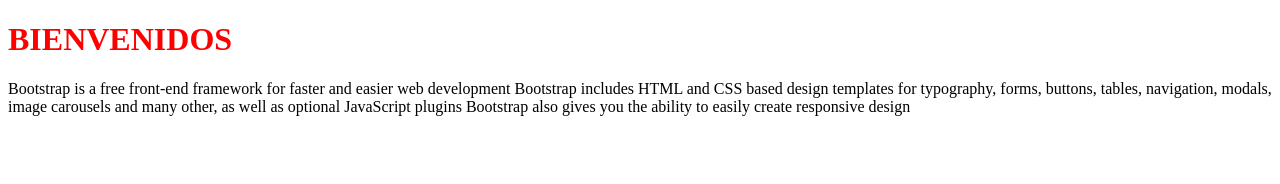
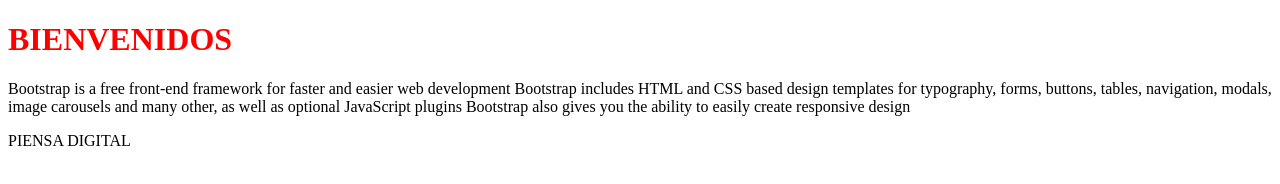
Before and after one commit to hernancucalon/clase175, a plain HTML site: page index.html in a window 1280 px wide. Drawn offline with Linux system fonts and the light colour scheme.

Commit message:
mensaje piensa digital

```diff
--- a/index.html
+++ b/index.html
@@ -10,5 +10,6 @@
 <p>Bootstrap is a free front-end framework for faster and easier web development
 Bootstrap includes HTML and CSS based design templates for typography, forms, buttons, tables, navigation, modals, image carousels and many other, as well as optional JavaScript plugins
 Bootstrap also gives you the ability to easily create responsive design</p>
+<p>PIENSA DIGITAL</p>
 </body>
 </html>
```
